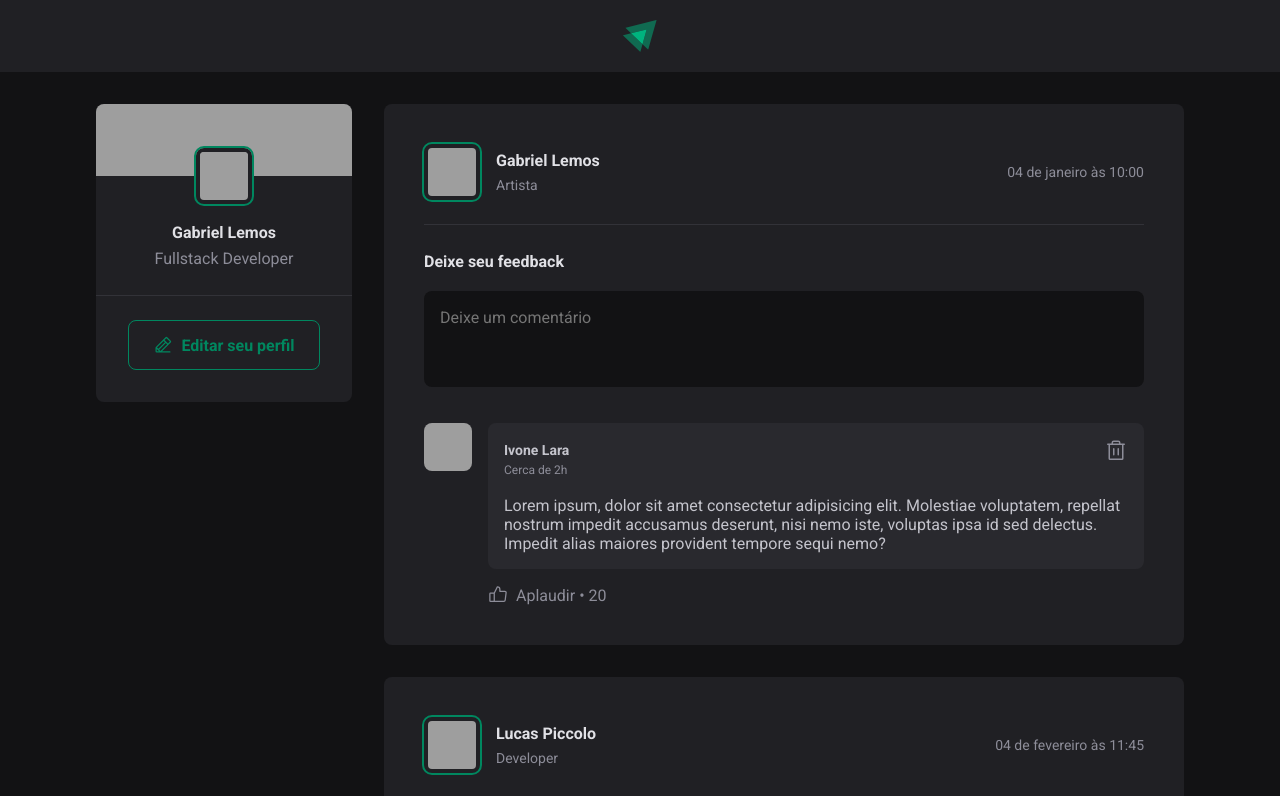
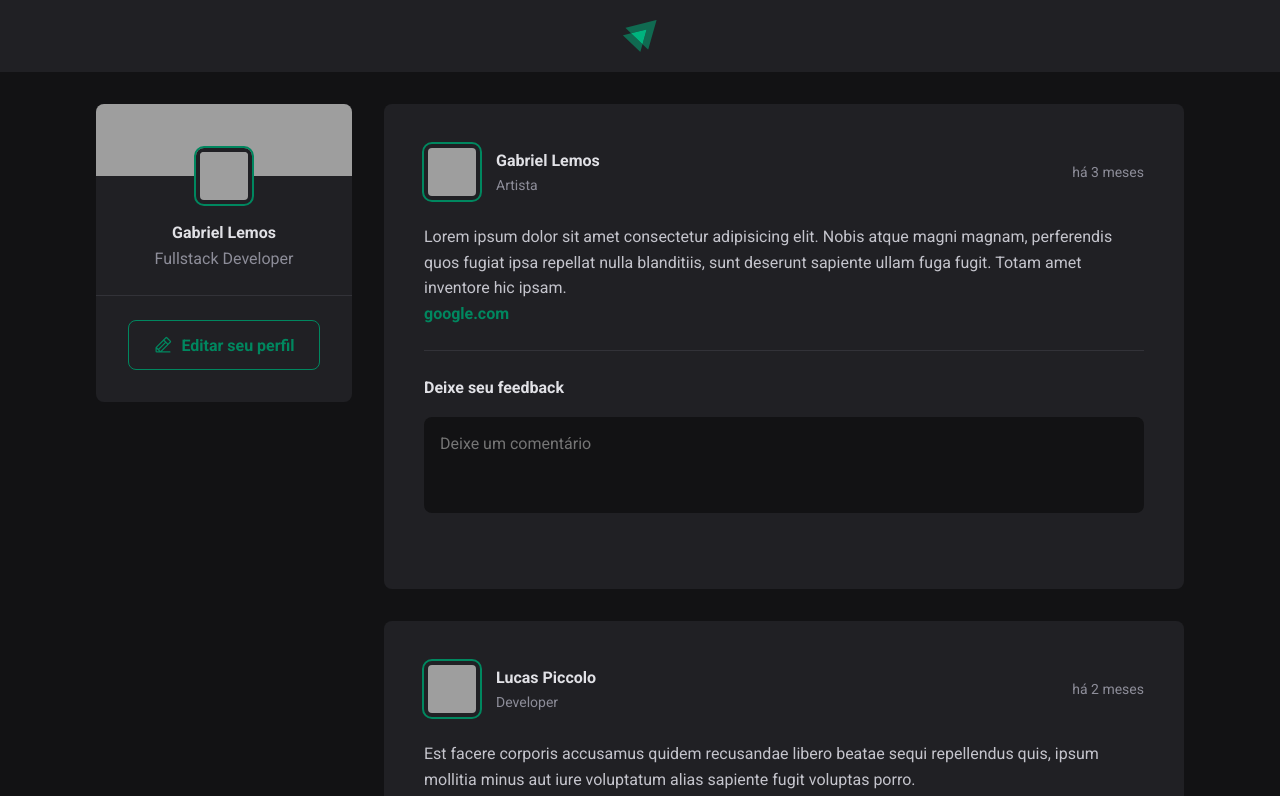
Before and after one commit to glemoss/ignite-feed, a React (Vite) app: page / in a window 1280 px wide. Shown: the top 796 px of the page. Built offline with nearby package versions, Linux system fonts and the light colour scheme; grey boxes are pictures that could not be loaded.

Commit message:
add dynamic comments, and delete comment function

```diff
--- a/package.json
+++ b/package.json
@@ -11,6 +11,7 @@
   },
   "dependencies": {
     "@phosphor-icons/react": "^2.1.4",
+    "date-fns": "^3.6.0",
     "react": "^18.2.0",
     "react-dom": "^18.2.0"
   },
--- a/src/App.jsx
+++ b/src/App.jsx
@@ -48,6 +48,7 @@ export function App() {
           {posts.map((post) => {
             return (
               <Post
+                key={post.id}
                 author={post.author}
                 content={post.content}
                 publishedAt={post.publishedAt}
--- a/src/components/Comment.jsx
+++ b/src/components/Comment.jsx
@@ -4,7 +4,11 @@ import styles from './Comment.module.css'
 import { ThumbsUp, Trash } from '@phosphor-icons/react'
 
 
-export function Comment() {
+export function Comment({ content, onDeleteComment }) {
+    function handleDeleteComment() {
+        onDeleteComment(content)
+    }
+
     return (
         <div className={styles.comment}>
             <Avatar src="https://github.com/glemoss.png" alt="" hasBorder={false}/>
@@ -16,11 +20,11 @@ export function Comment() {
                             <time>Cerca de 2h</time>
                         </div>
 
-                        <button title='Deletar comentário'>
+                        <button onClick={handleDeleteComment} title='Deletar comentário'>
                             <Trash size={24}/>
                         </button>
                     </header>
-                    <p>Lorem ipsum, dolor sit amet consectetur adipisicing elit. Molestiae voluptatem, repellat nostrum impedit accusamus deserunt, nisi nemo iste, voluptas ipsa id sed delectus. Impedit alias maiores provident tempore sequi nemo?</p>
+                    <p>{ content }</p>
                 </div>
 
                 <footer>
--- a/src/components/Post.jsx
+++ b/src/components/Post.jsx
@@ -1,15 +1,54 @@
+import { format, formatDistanceToNow } from 'date-fns'
+import ptBR from 'date-fns/locale/pt-BR'
+
+import { useState } from 'react';
+
 import { Avatar } from './Avatar';
 import { Comment } from './Comment';
 
 import styles from './Post.module.css'
 
-export function Post({ author, publishedAt }) {
-    const publishedDateFormatted = new Intl.DateTimeFormat('pt-BR', {
-        day: '2-digit',
-        month: 'long',
-        hour: '2-digit',
-        minute: '2-digit'
-    }).format(publishedAt)
+export function Post({ author, publishedAt, content }) {
+    const [comments, setComments] = useState([])
+
+    const [newCommentText, setNewCommentText] = useState('')
+
+    const publishedDateFormatted = format(publishedAt, "d 'de' LLLL 'às' HH:mm'h'", {
+        locale: ptBR,
+    })
+
+    const publishedDateRelativeToNow = formatDistanceToNow(publishedAt, {
+        locale: ptBR,
+        addSuffix: true
+    });
+
+    function handleCreateNewComment() {
+        event.preventDefault();
+
+
+        setComments([...comments, newCommentText]);
+
+        setNewCommentText('');
+    }
+
+    function handleNewCommentChange() {
+        event.target.setCustomValidity('')
+        setNewCommentText(event.target.value);
+    }
+
+    function handleNewCommentInvalid() {
+        event.target.setCustomValidity('Este campo é obrigatório!')
+    }
+
+    function deleteComment(commentToDelete) {
+        const commentsWithoutDeletedOne = comments.filter(comment => {
+            return comment != commentToDelete
+        })
+
+        setComments(commentsWithoutDeletedOne)
+    }
+
+    const isNewCommentEmpty = newCommentText.length === 0;
 
     return (
         <article className={styles.post}>
@@ -22,25 +61,47 @@ export function Post({ author, publishedAt }) {
                         <span>{author.job}</span>
                     </div>
                 </div>
-                <time title={publishedDateFormatted}>{publishedDateFormatted}</time>
+                <time title={publishedDateFormatted} dateTime={publishedAt.toISOString()}>{publishedDateRelativeToNow}</time>
             </header>
 
             <div className={styles.content}>
+                {content.map (line => {
+                    if (line.type === 'paragraph') {
+                        return <p>{line.content}</p>
+                    }
+                    else if (line.type === 'link') {
+                        return <a href="#">{line.content}</a>
+                    }
+                })}
             </div>
 
-            <form className={styles.commentForm}>
+            <form className={styles.commentForm} onSubmit={handleCreateNewComment} >
                 <strong>Deixe seu feedback</strong>
 
                 <textarea
                     placeholder='Deixe um comentário'
+                    value={newCommentText}
+                    onChange={handleNewCommentChange}
+                    onInvalid={handleNewCommentInvalid}
+                    required
                 />
                 <footer>
-                    <button type='submit'>Publicar</button>
+                    <button type='submit' disabled={isNewCommentEmpty}>
+                        Publicar
+                    </button>
                 </footer>
             </form>
 
             <div className={styles.commentList}>
-                <Comment />
+                {comments.map(comment => {
+                    return (
+                        <Comment
+                            key={comment}
+                            content={comment}
+                            onDeleteComment={deleteComment}
+                        />
+                    )
+                })}
             </div>
         </article>
     );
--- a/src/components/Post.module.css
+++ b/src/components/Post.module.css
@@ -117,8 +117,13 @@
     transition: background-color 0.1s;
 }
 
-.commentForm button[type=submit]:hover {
+.commentForm button[type=submit]:not(:disabled):hover {
     background: var(--green-300);
+}
+
+.commentForm button:disabled {
+    opacity: 0.7;
+    cursor: not-allowed;
 }
 
 .commentList {
--- a/src/components/Sidebar.jsx
+++ b/src/components/Sidebar.jsx
@@ -1,6 +1,7 @@
 import { Avatar } from './Avatar'
+import { PencilLine } from '@phosphor-icons/react'
+
 import styles from './Sidebar.module.css'
-import { PencilLine } from '@phosphor-icons/react'
 
 export function Sidebar(props) {
     return (
```
Also changed, not shown: 1 other file (tests, documents, lock files or other folders).
